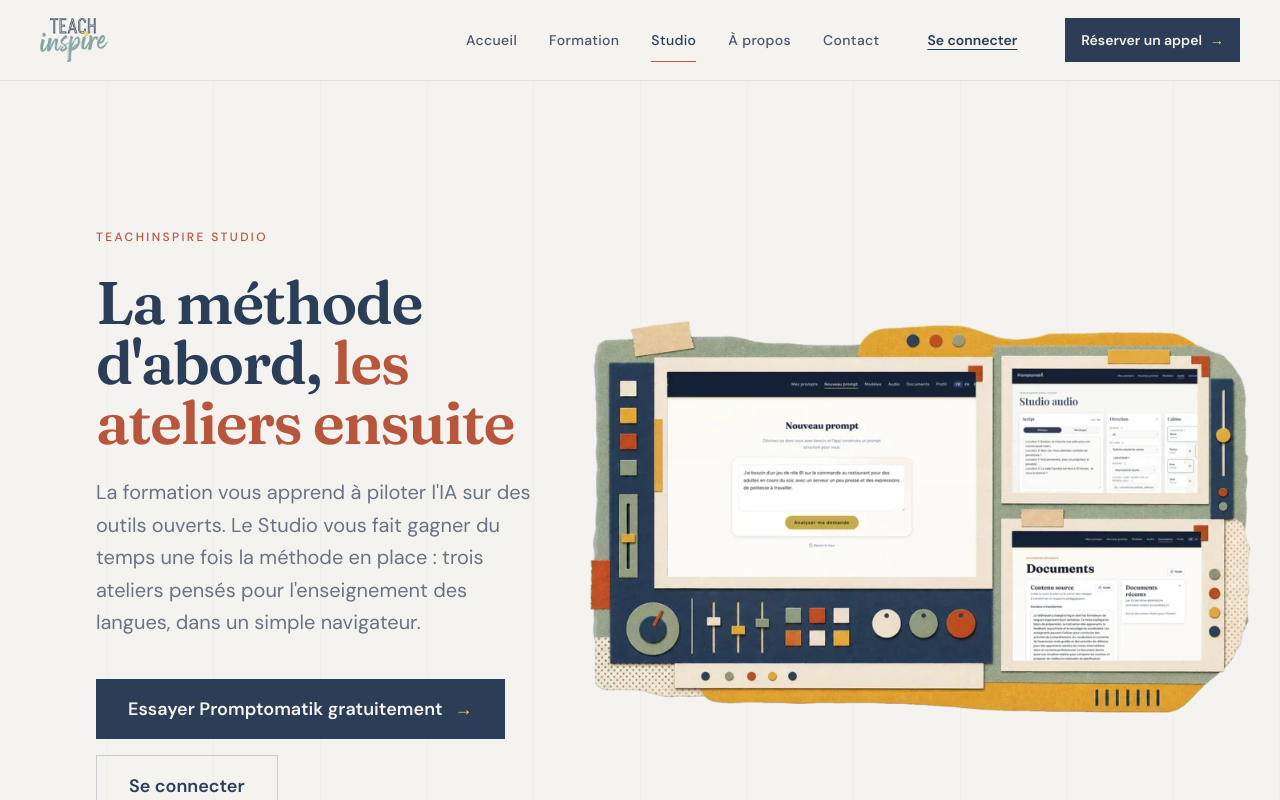
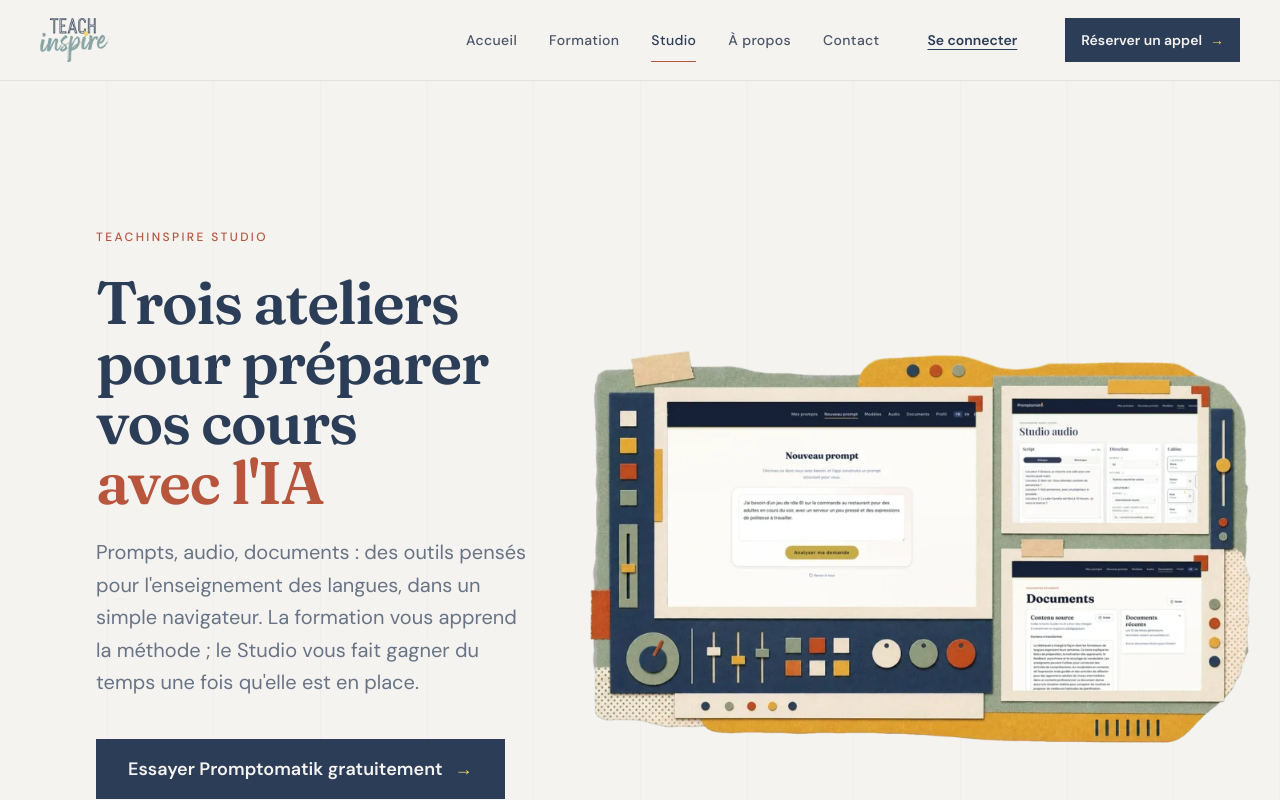
Before and after one commit to Greg-Swiftomatic/teachinspire-mainsite-v2, a React (Vite) app: page /studio in a window 1280 px wide. Shown: the top 800 px of the page. Built offline with nearby package versions, Linux system fonts and the light colour scheme.

Commit message:
fix: update Studio hero copy

```diff
--- a/src/pages/StudioPage.tsx
+++ b/src/pages/StudioPage.tsx
@@ -148,13 +148,13 @@
                 variants={fadeInUp}
                 className="text-4xl sm:text-5xl lg:text-6xl font-display font-semibold text-navy leading-[1.1] tracking-tight mb-6"
               >
-                La méthode d'abord,
-                <span className="text-rust"> les ateliers ensuite</span>
+                Trois ateliers pour préparer vos cours
+                <span className="text-rust"> avec l'IA</span>
               </motion.h1>
               <motion.p variants={fadeInUp} className="text-xl text-navy/70 mb-10 max-w-2xl leading-relaxed">
-                La formation vous apprend à piloter l'IA sur des outils ouverts. Le Studio
-                vous fait gagner du temps une fois la méthode en place : trois ateliers
-                pensés pour l'enseignement des langues, dans un simple navigateur.
+                Prompts, audio, documents : des outils pensés pour l'enseignement des langues,
+                dans un simple navigateur. La formation vous apprend la méthode ; le Studio
+                vous fait gagner du temps une fois qu'elle est en place.
               </motion.p>
               <motion.div variants={fadeInUp} className="flex flex-wrap gap-4">
                 <Button variant="primary" size="lg" href={SIGNUP_URL} showArrow>
```
